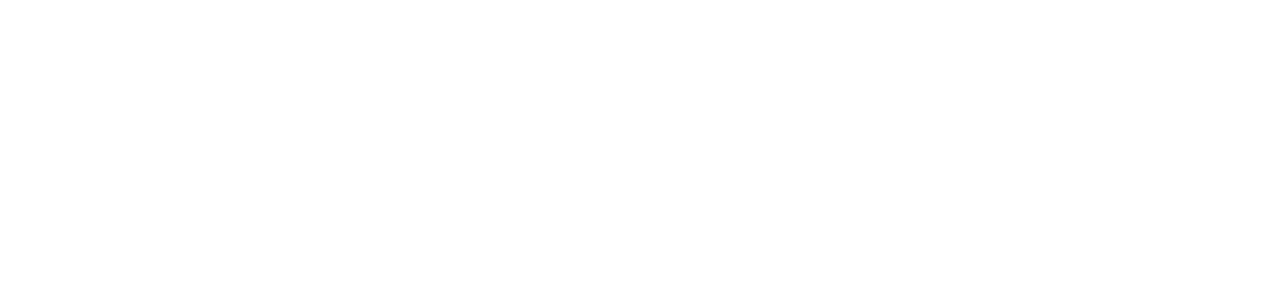
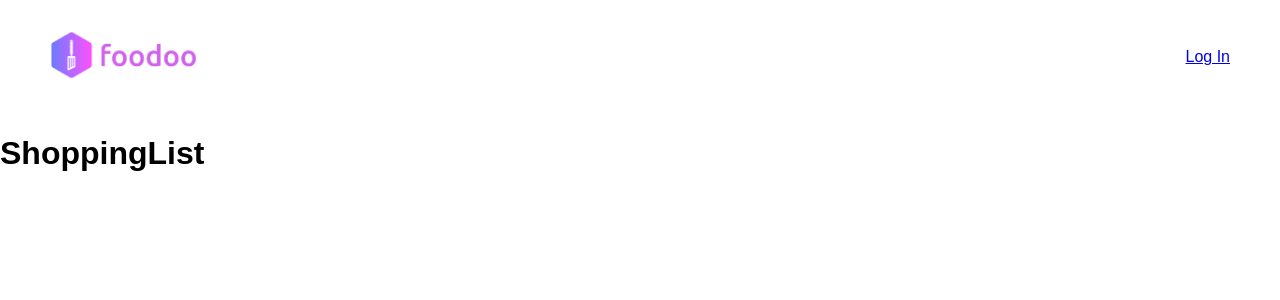
Before and after one commit to pmattam/Foodoo-App, a React (Create React App) app: page /#/shoppinglist in a window 1280 px wide. Shown: the top 300 px of the page. Built offline with nearby package versions, Linux system fonts and the light colour scheme.

Commit message:
header added to each components

```diff
--- a/package.json
+++ b/package.json
@@ -5,9 +5,12 @@
   "proxy": "http://localhost:8080",
   "dependencies": {
     "react": "^16.3.2",
+    "react-bootstrap": "^0.32.1",
     "react-dom": "^16.3.2",
+    "react-redux": "^5.0.7",
     "react-router-dom": "^4.2.2",
-    "react-scripts": "1.1.4"
+    "react-scripts": "1.1.4",
+    "redux": "^4.0.0"
   },
   "scripts": {
     "start": "react-scripts start",
--- a/src/App.js
+++ b/src/App.js
@@ -7,7 +7,7 @@
 import LoginScreen from './Screens/LoginScreen';
 import AllEventsScreen from './Screens/AllEventsScreen';
 import OneEventScreen from './Screens/OneEventScreen';
-import ToDoListScreen from './Screens/ToDoListScreen';
+import ShoppingList from './Screens/ShoppingList';
 import CreateNewScreen from './Screens/CreateNewScreen';
 
 const App = () => {
@@ -19,7 +19,7 @@
         <Route path="/events" exact component={AllEventsScreen}/>
         <Route path="/events/:id" component={OneEventScreen}/>
         <Route path="/new" component={CreateNewScreen}/>
-        <Route path="/todos" component={ToDoListScreen}/>
+        <Route path="/shoppinglist" component={ShoppingList}/>
       </div>
     </Router>
   )
--- a/src/Screens/CreateNewScreen.js
+++ b/src/Screens/CreateNewScreen.js
@@ -1,10 +1,12 @@
 import React from 'react';
 import CreateNew from '../Components/CreateNew';
+import Header from '../Components/Header'
 
 let CreateNewScreen = () =>  {
     return (
       <div className="Container">
         <header>
+          <Header />
           <h1> Create a new event here! </h1>
         </header>
         <p className="intro">
--- a/src/Screens/OneEventScreen.js
+++ b/src/Screens/OneEventScreen.js
@@ -2,10 +2,14 @@
 
 import EventContainer from '../Components/EventContainer';
 import NavBack from '../Components/NavBack';
+import Header from '../Components/Header'
 
 let OneEventScreen = () => {
     return (
       <div className="OneEventScreen">
+      <header>
+        <Header />
+      </header>
         <p>The Banner Component rendered</p>
         < EventContainer />
         < NavBack />
--- /dev/null
+++ b/src/Screens/ShoppingList.js
@@ -0,0 +1,16 @@
+import React, { Component } from 'react';
+import Header from '../Components/Header'
+
+let ShoppingList = () =>  {
+  return (
+    <div className="ShoppingList-container">
+      <header>
+        <Header />
+        <h1> ShoppingList </h1>
+      </header>
+    </div>
+  )
+}
+
+
+export default ShoppingList;
--- a/src/Screens/ToDoListScreen.js
+++ /dev/null
@@ -1,18 +0,0 @@
-import React, { Component } from 'react';
-
-class ToDoListScreen extends Component {
-  render() {
-    return (
-      <div className="App">
-        <header className="App-header">
-          <h1 className="App-title">Welcome to React</h1>
-        </header>
-        <p className="App-intro">
-          To get started, edit <code>src/App.js</code> and save to reload.
-        </p>
-      </div>
-    );
-  }
-}
-
-export default ToDoListScreen;
```
Also changed, not shown: 1 other file (tests, documents, lock files or other folders).
